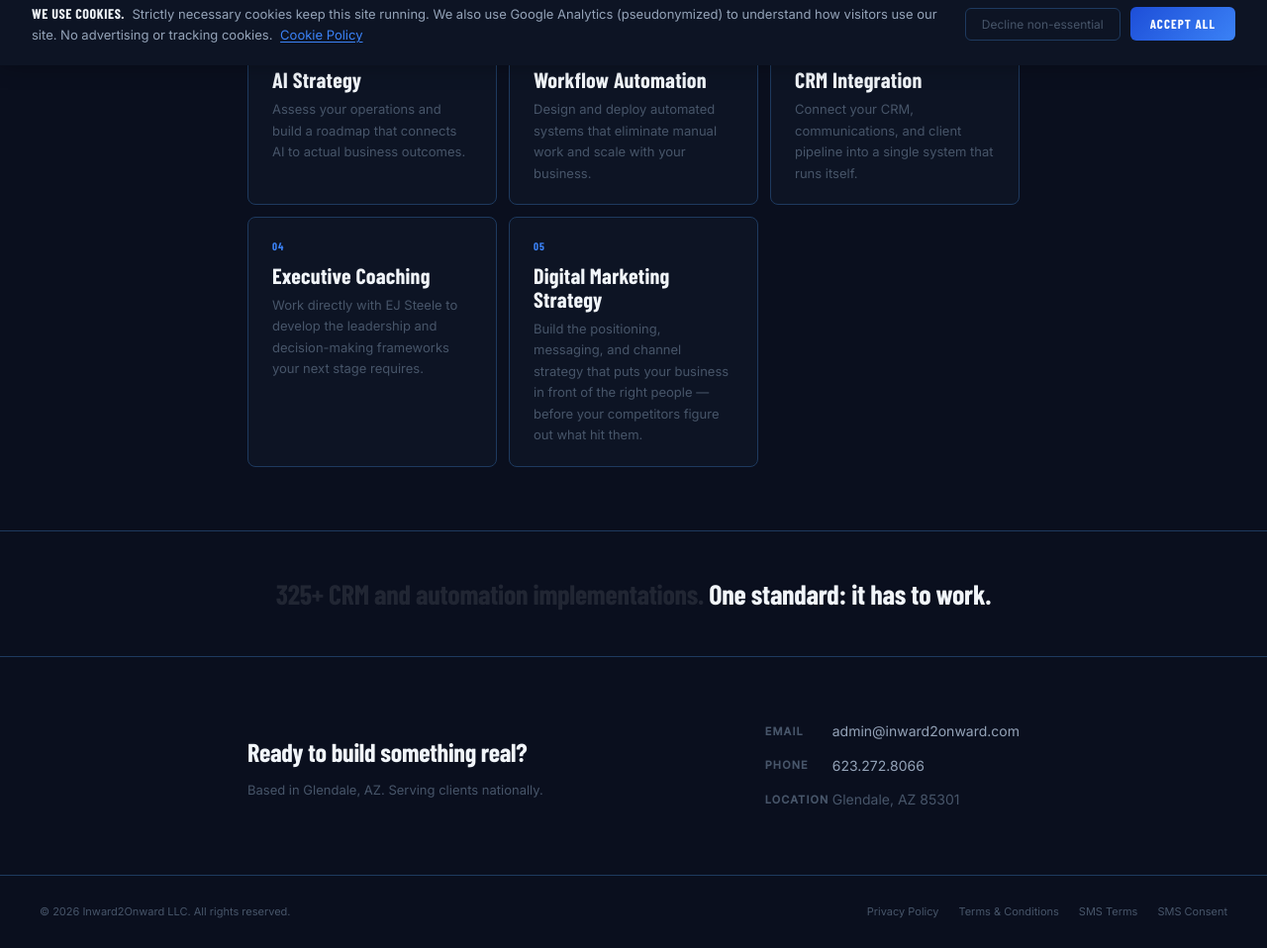
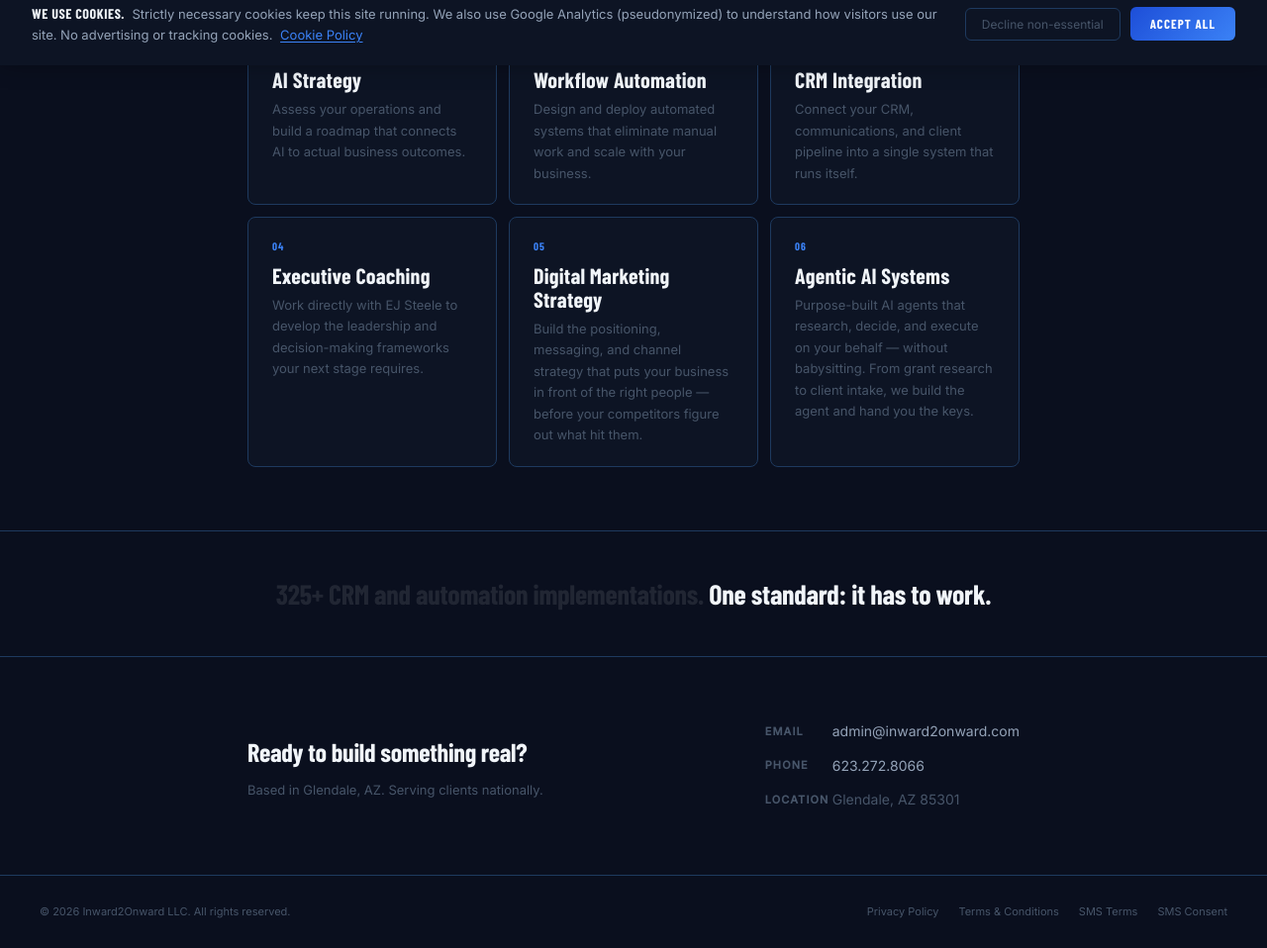
Before and after one commit to I2IMAGES/inward2onward-site, a plain HTML site: page index.html in a window 1280 px wide. Shown: the part 734-1692 px from the top of the page at 99% size. Drawn offline with nearby package versions, Linux system fonts and the light colour scheme.

Commit message:
Add files via upload

```diff
--- a/index.html
+++ b/index.html
@@ -367,6 +367,11 @@
         <p class="service-name">Digital Marketing Strategy</p>
         <p class="service-desc">Build the positioning, messaging, and channel strategy that puts your business in front of the right people — before your competitors figure out what hit them.</p>
       </div>
+      <div class="i2o-card">
+        <p class="service-num">06</p>
+        <p class="service-name">Agentic AI Systems</p>
+        <p class="service-desc">Purpose-built AI agents that research, decide, and execute on your behalf — without babysitting. From grant research to client intake, we build the agent and hand you the keys.</p>
+      </div>
     </div>
   </section>
 
```
